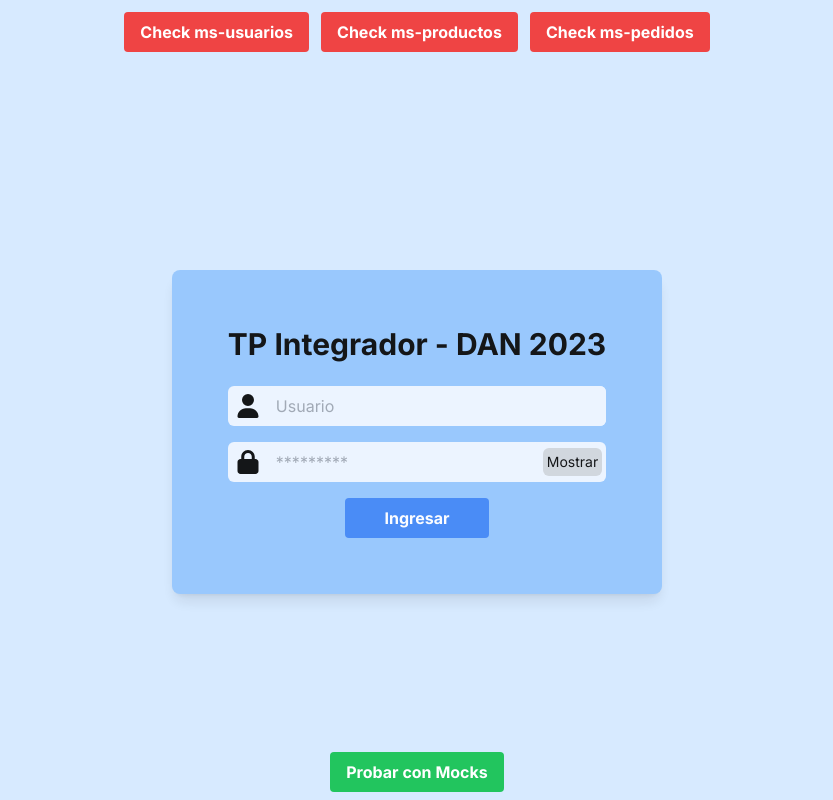
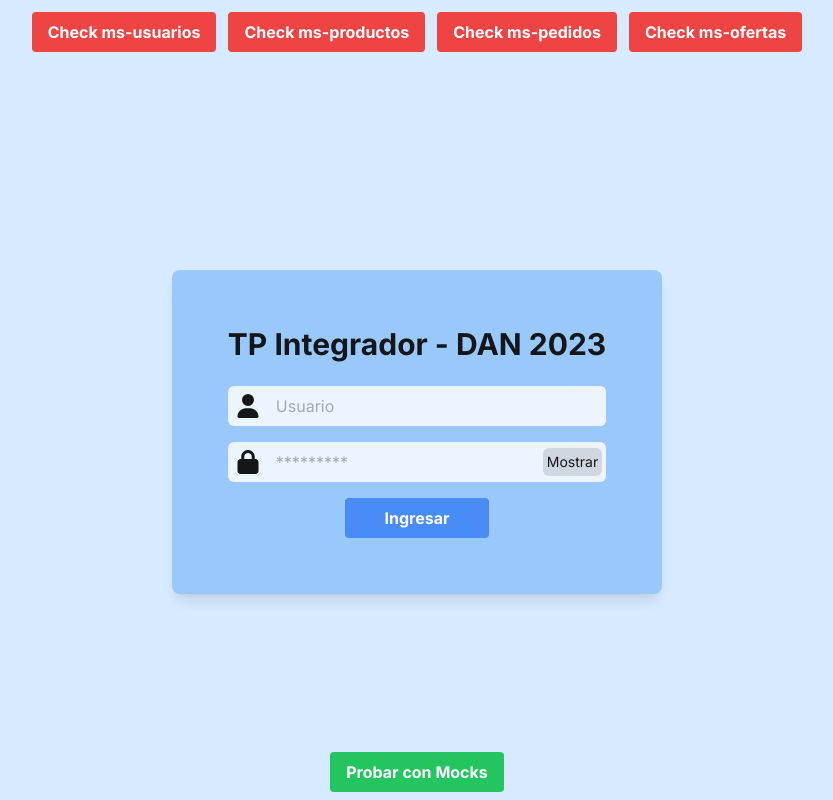
Before and after one commit to TPs-DAN2023/dan-appui, a Next.js app: page /login in a window 1280 px wide. Shown: the whole page, without its empty margins (223-1056 px from the left). Built offline with nearby package versions, Linux system fonts and the light colour scheme.

Commit message:
Add /ofertas option and checkMS button

```diff
--- a/components/CheckMS/CheckMS.tsx
+++ b/components/CheckMS/CheckMS.tsx
@@ -44,6 +44,12 @@ export default function CheckMS() {
         >
           Check ms-pedidos
         </Button>
+        <Button
+          onClick={() => checkMicroService(API_URLS.sales + "/health")}
+          color="red"
+        >
+          Check ms-ofertas
+        </Button>
       </header>
       <main>
         {Object.keys(msStatus).length > 0 && (
--- a/services/config.js
+++ b/services/config.js
@@ -6,6 +6,7 @@ export const API_URLS = {
   orders: `${API_BASE_URL}/pedidos`,
   products: `${API_BASE_URL}/productos`,
   providers: `${API_BASE_URL}/productos/proveedores`,
+  sales: `${API_BASE_URL}/ofertas`,
   users: `${API_BASE_URL}/usuarios`,
   userTypes: `${API_BASE_URL}/usuarios/tipos`,
 };
```
